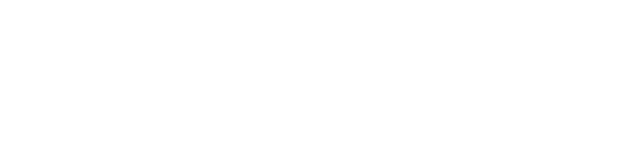
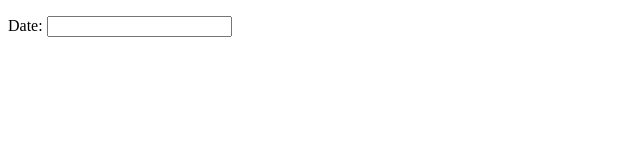
Before and after one commit to katkic/jQuery_ex3, a plain HTML site: page index.html in a window 1280 px wide. Shown: the whole page, without its empty margins (0-640 px from the left). Drawn offline with nearby package versions, Linux system fonts and the light colour scheme.

Commit message:
dateピッカーを実装

```diff
--- a/index.html
+++ b/index.html
@@ -7,7 +7,7 @@
 </head>
 
 <body>
-
+  <p>Date: <input type="text" id="datepicker"></p>
   <script src="http://code.jquery.com/jquery-3.4.1.min.js"
   integrity="sha256-CSXorXvZcTkaix6Yvo6HppcZGetbYMGWSFlBw8HfCJo="
   crossorigin="anonymous"></script>
--- a/main.js
+++ b/main.js
@@ -0,0 +1,3 @@
+$(function() {
+  $('#datepicker').datepicker();
+});
```
Also changed, not shown: style.css (deleted).
